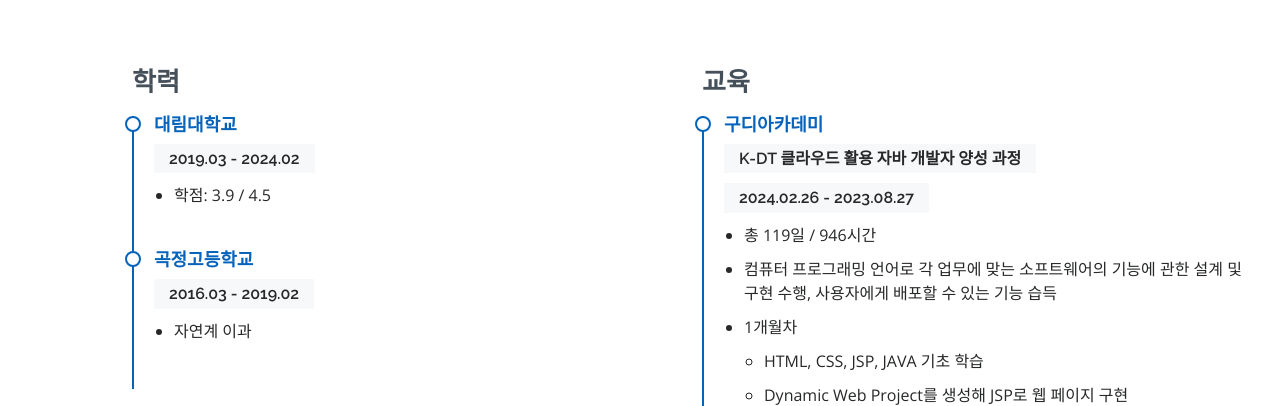
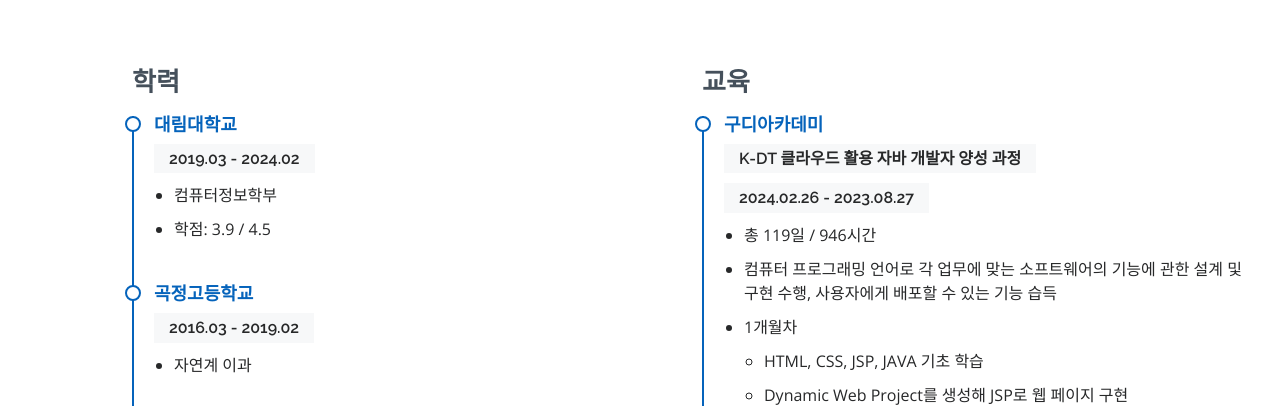
Before and after one commit to mareto1017/mareto1017.github.io, a plain HTML site: page index.html in a window 1280 px wide. Shown: the part 665-1071 px from the top of the page. Drawn offline with nearby package versions, Linux system fonts and the light colour scheme.

Commit message:
학력 수정

```diff
--- a/index.html
+++ b/index.html
@@ -143,6 +143,7 @@
               <h4>대림대학교</h4>
               <h5>2019.03 - 2024.02</h5>
                <ul>
+                <li>컴퓨터정보학부</li>
                 <li>학점: 3.9 / 4.5</li>
               </ul>
             </div>
```
